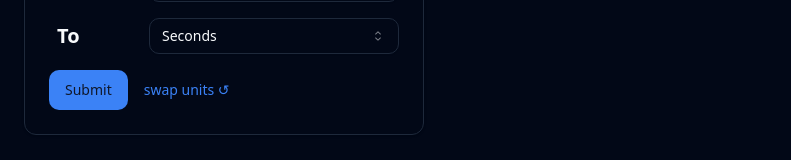
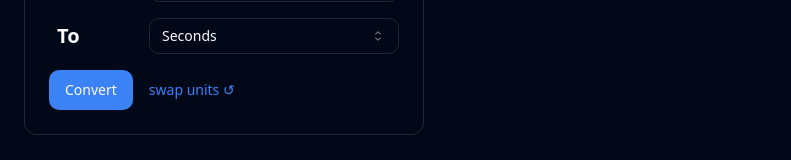
Before and after one commit to Trifall/time-converter, a React (Vite) app: page / in a window 1280 px wide. Shown: the part 243-403 px from the top of the page, without its empty margins (0-791 px from the left). Built offline with nearby package versions, Linux system fonts and the light colour scheme.

Commit message:
Change validation to onChange instead of submit

```diff
--- a/src/components/convertForm.tsx
+++ b/src/components/convertForm.tsx
@@ -23,6 +23,7 @@ const ConvertForm = () => {
 			minutes: undefined,
 			seconds: undefined,
 		},
+		mode: 'onChange',
 	});
 
 	const resetValues = (value: string) => {
@@ -59,7 +60,7 @@ const ConvertForm = () => {
 
 	// 2. Define a submit handler.
 	function onSubmit(values: TFormSchema) {
-		console.log('values1:', values);
+		console.log('Submit Values:', values);
 
 		let inputValue;
 		let result;
@@ -252,7 +253,9 @@ const ConvertForm = () => {
 							)}
 						/>
 
-						<Button type='submit'>Submit</Button>
+						<Button type='submit' className='text-white'>
+							Convert
+						</Button>
 						<Button className='ml-4 bg-transparent p-0 text-primary hover:bg-transparent' onClick={handleSwapUnits}>
 							swap units ↺
 						</Button>
```
